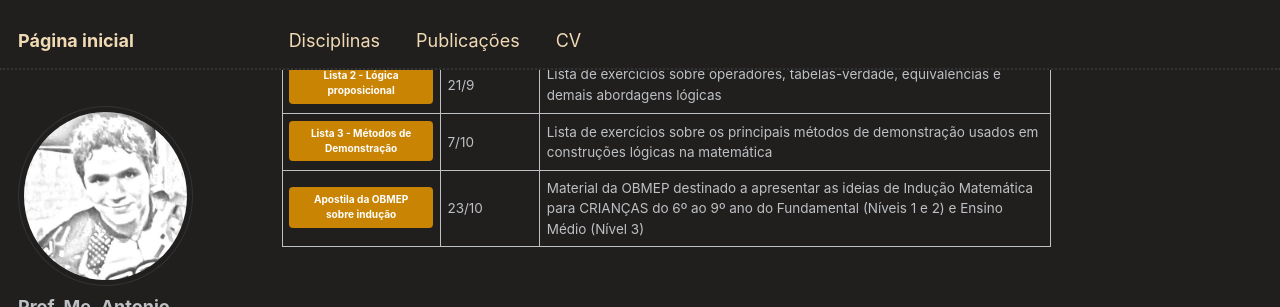
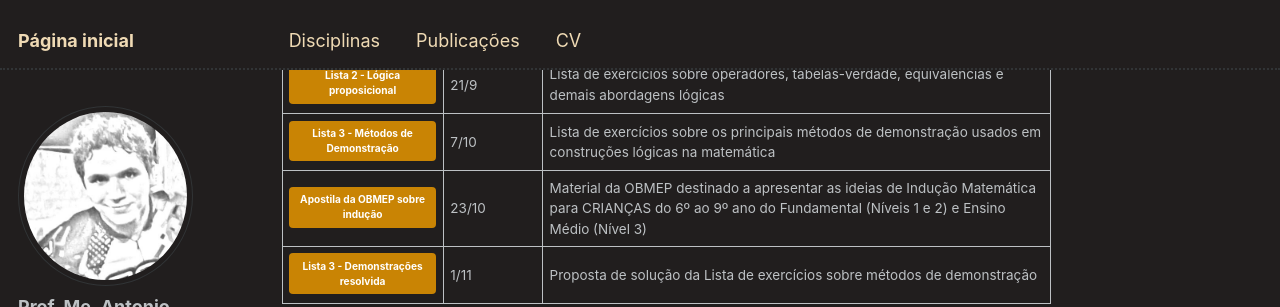
Before and after one commit to antmelo/antmelo.github.io, a Jekyll site: the page built from _teaching/2024-2-fundamentos.md, in a window 1280 px wide and 900 px high, scrolled down 1544 px, cut to the strip 0-307 px from the top of the window. Built offline with Jekyll 4.4.1, drawn with Linux system fonts in a browser that asks for light colours; some web fonts are replaced.

Commit message:
Update 2024-2-fundamentos.md

```diff
--- a/_teaching/2024-2-fundamentos.md
+++ b/_teaching/2024-2-fundamentos.md
@@ -43,6 +43,7 @@ lógicas; Lógica de predicados. Aplicações de lógica de predicados.
 | [Lista 2 - Lógica proposicional](https://antmelo.github.io/files/Lista2_Logica.pdf){: .btn}   | 21/9   | Lista de exercícios sobre operadores, tabelas-verdade, equivalencias e demais abordagens lógicas            |
 | [Lista 3 - Métodos de Demonstração](https://antmelo.github.io/files/Lista3_Demons.pdf){: .btn}   | 7/10   | Lista de exercícios sobre os principais métodos de demonstração usados em construções lógicas na matemática           |
 | [Apostila da OBMEP sobre indução](http://www.obmep.org.br/docs/apostila4.pdf){: .btn}   | 23/10   | Material da OBMEP destinado a apresentar as ideias de Indução Matemática para CRIANÇAS do 6º ao 9º ano do Fundamental (Níveis 1 e 2) e Ensino Médio (Nível 3)           |
+| [Lista 3 - Demonstrações resolvida](https://antmelo.github.io/files/FundL3solv.pdf){: .btn}   | 1/11   | Proposta de solução da Lista de exercícios sobre métodos de demonstração           |
 
 &nbsp;&nbsp;&nbsp;
 <iframe width="560" height="315" src="https://www.youtube.com/embed/1jAOBgL6lbg?si=MMP8JfAU49F1Q1rz" title="YouTube video player" frameborder="0" allow="accelerometer; autoplay; clipboard-write; encrypted-media; gyroscope; picture-in-picture; web-share" referrerpolicy="strict-origin-when-cross-origin" allowfullscreen></iframe> &nbsp;&nbsp;&nbsp;
```
